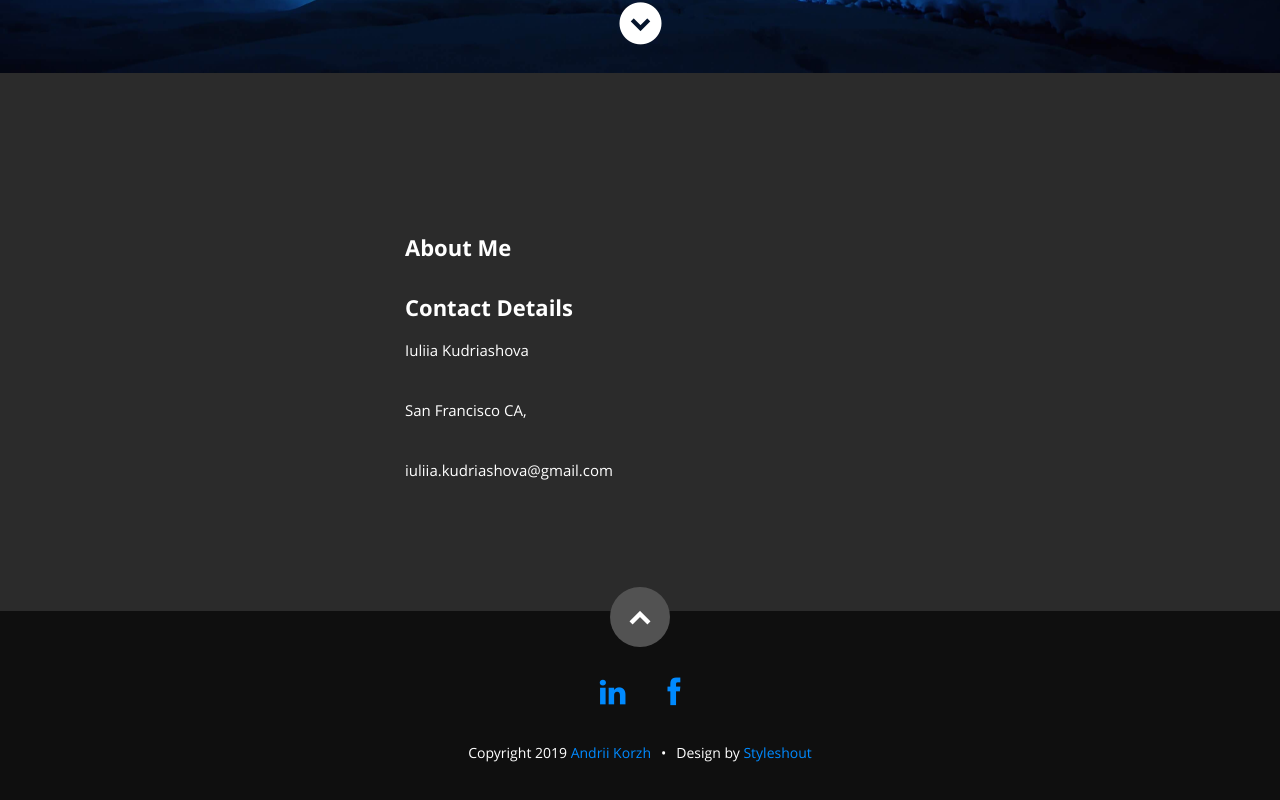
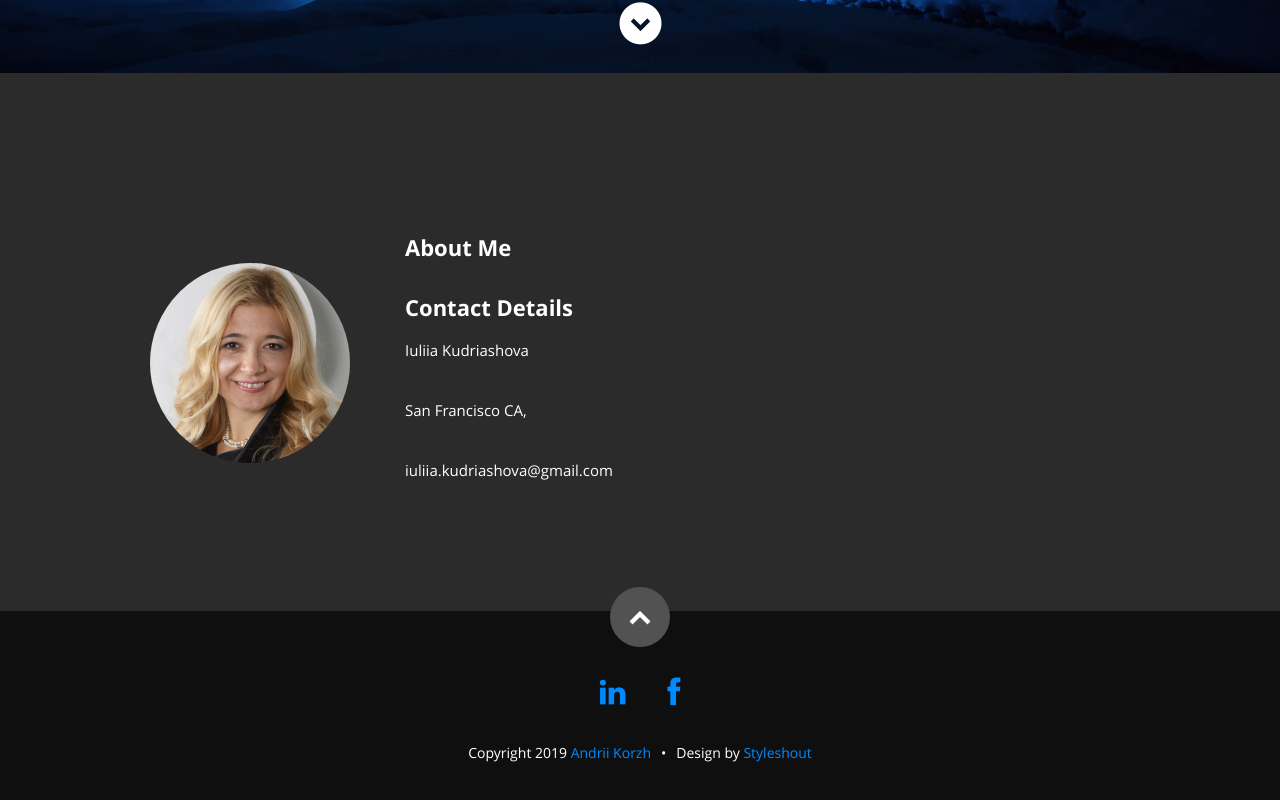
Before and after one commit to andrii-korzh/personal-website, a React (Create React App) app: page / in a window 1280 px wide. Shown: the part 727-1527 px from the top of the page. Built offline with nearby package versions, Linux system fonts and the light colour scheme.

Commit message:
update profile pic

```diff
--- a/src/Components/About.js
+++ b/src/Components/About.js
@@ -21,7 +21,7 @@ class About extends Component {
 				<div className="space-160"/>
 				<div className="row">
 					<div className="three columns">
-						{/*TODO<img className="profile-pic" src={profilepic} alt="Andrii Korzh Profile Pic"/>*/}
+						<img className="profile-pic" src={profilepic} alt="Andrii Korzh Profile Pic"/>
 					</div>
 					<div className="nine columns main-col">
 						<h2>About Me</h2>
```
Also changed, not shown: public/images/profilepic.jpg.
